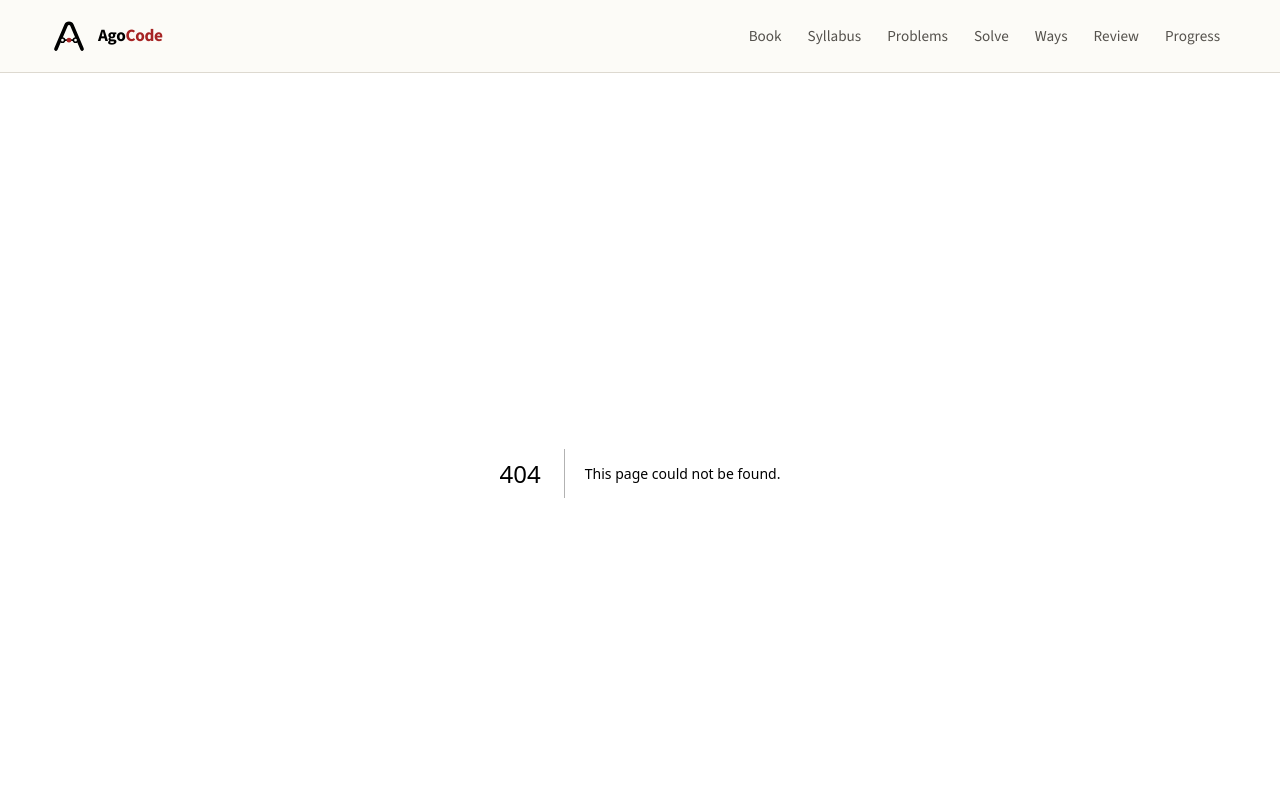
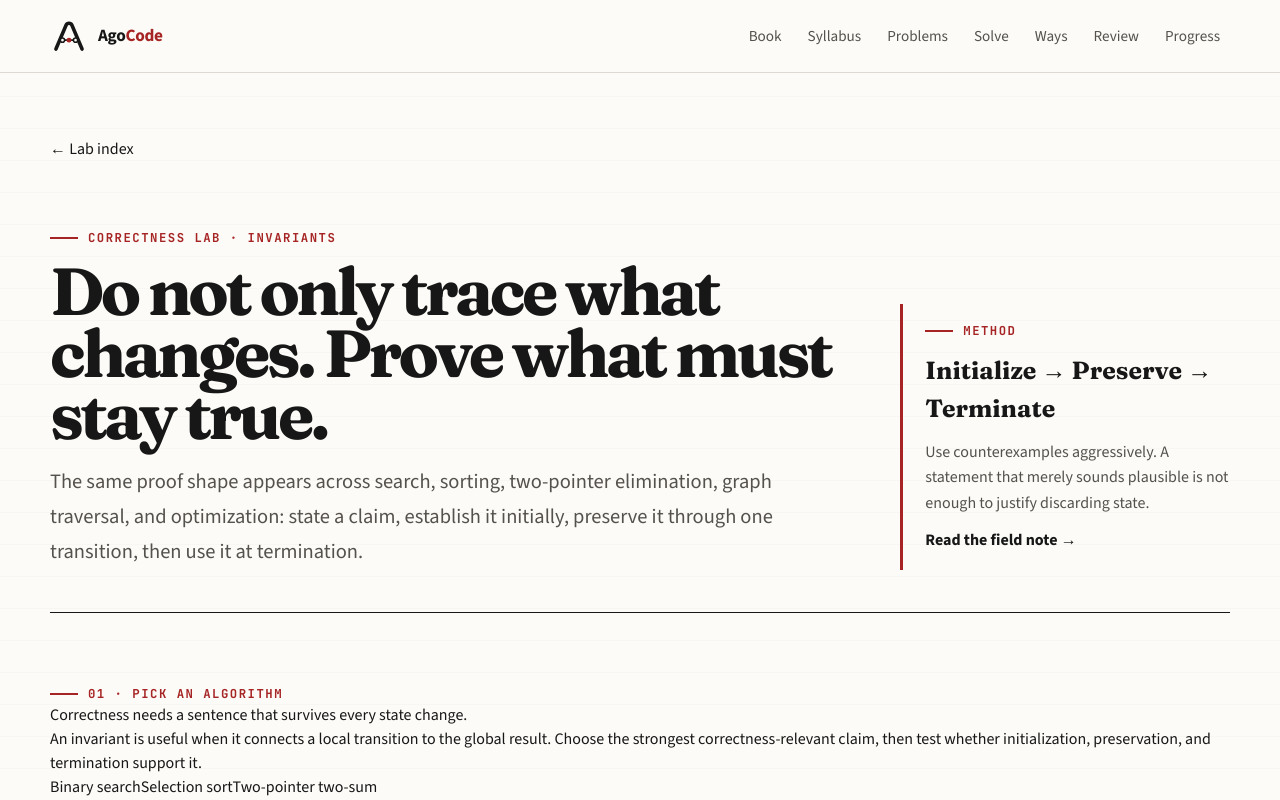
Before and after one commit to anatwork14/agocode, a Next.js app: page /lab/invariants in a window 1280 px wide. Before the commit this address had no page. Shown: the top 800 px of the page. Built offline with nearby package versions, Linux system fonts and the light colour scheme.

Commit message:
feat: expose invariant reasoning lab

```diff
--- /dev/null
+++ b/app/lab/invariants/page.tsx
@@ -0,0 +1,38 @@
+import Link from "next/link";
+import { InvariantWorkbench } from "@/components/lab/InvariantWorkbench";
+
+export const metadata = {
+  title: "Invariant Workbench",
+  description: "Practice stating, preserving, and stress-testing algorithm invariants across multiple algorithms.",
+};
+
+export default function InvariantWorkbenchPage() {
+  return (
+    <main className="page">
+      <div className="site-shell">
+        <Link className="back-link" href="/lab">← Lab index</Link>
+
+        <div className="knowledge-hero invariant-hero">
+          <div>
+            <div className="eyebrow">Correctness lab · invariants</div>
+            <h1 className="editorial-title editorial-title--compact">Do not only trace what changes. Prove what must stay true.</h1>
+            <p className="lede">
+              The same proof shape appears across search, sorting, two-pointer elimination, graph traversal, and optimization:
+              state a claim, establish it initially, preserve it through one transition, then use it at termination.
+            </p>
+          </div>
+          <aside className="knowledge-note">
+            <span className="eyebrow">Method</span>
+            <strong>Initialize → Preserve → Terminate</strong>
+            <p>Use counterexamples aggressively. A statement that merely sounds plausible is not enough to justify discarding state.</p>
+            <Link href="/blog/invariants">Read the field note →</Link>
+          </aside>
+        </div>
+
+        <section className="section invariant-lab-section">
+          <InvariantWorkbench />
+        </section>
+      </div>
+    </main>
+  );
+}
```
